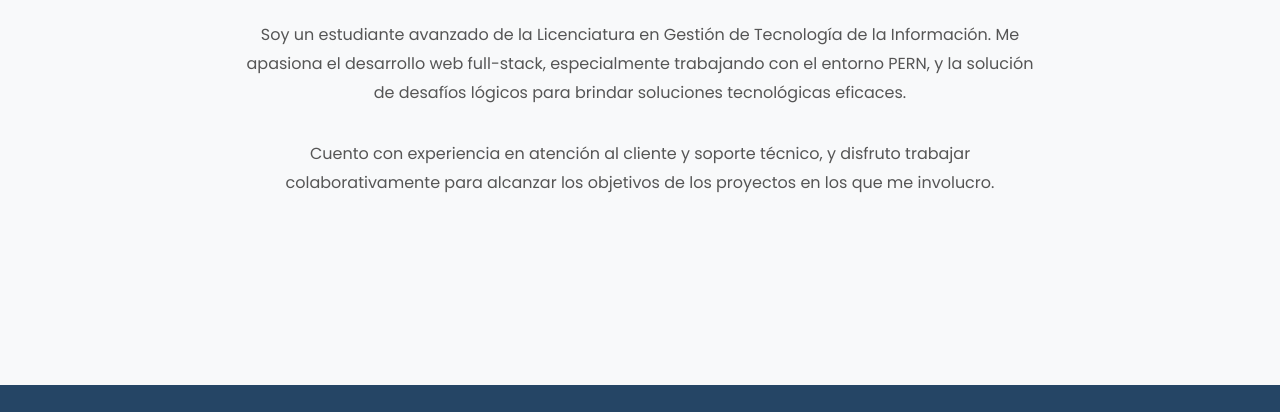
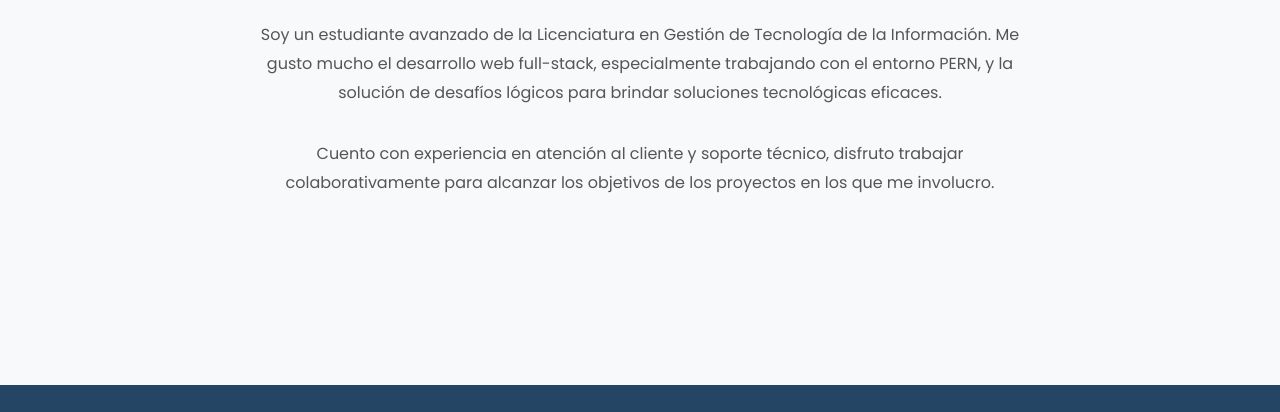
Before and after one commit to trodriguez0123/Proyecto_1_Viernes, a plain HTML site: page sobreMi.html in a window 1280 px wide. Shown: the part 198-610 px from the top of the page. Drawn offline with Linux system fonts and the light colour scheme.

Commit message:
Ajuste sobre mi

```diff
--- a/sobreMi.html
+++ b/sobreMi.html
@@ -31,12 +31,12 @@
       <h1 class="seccion-titulo">Sobre mí</h1>
       <p class="seccion-texto">
         Soy un estudiante avanzado de la Licenciatura en Gestión de Tecnología
-        de la Información. Me apasiona el desarrollo web full-stack,
+        de la Información. Me gusto mucho el desarrollo web full-stack,
         especialmente trabajando con el entorno PERN, y la solución de desafíos
         lógicos para brindar soluciones tecnológicas eficaces.
       </p>
       <p class="seccion-texto">
-        Cuento con experiencia en atención al cliente y soporte técnico, y
+        Cuento con experiencia en atención al cliente y soporte técnico,
         disfruto trabajar colaborativamente para alcanzar los objetivos de los
         proyectos en los que me involucro.
       </p>
```
